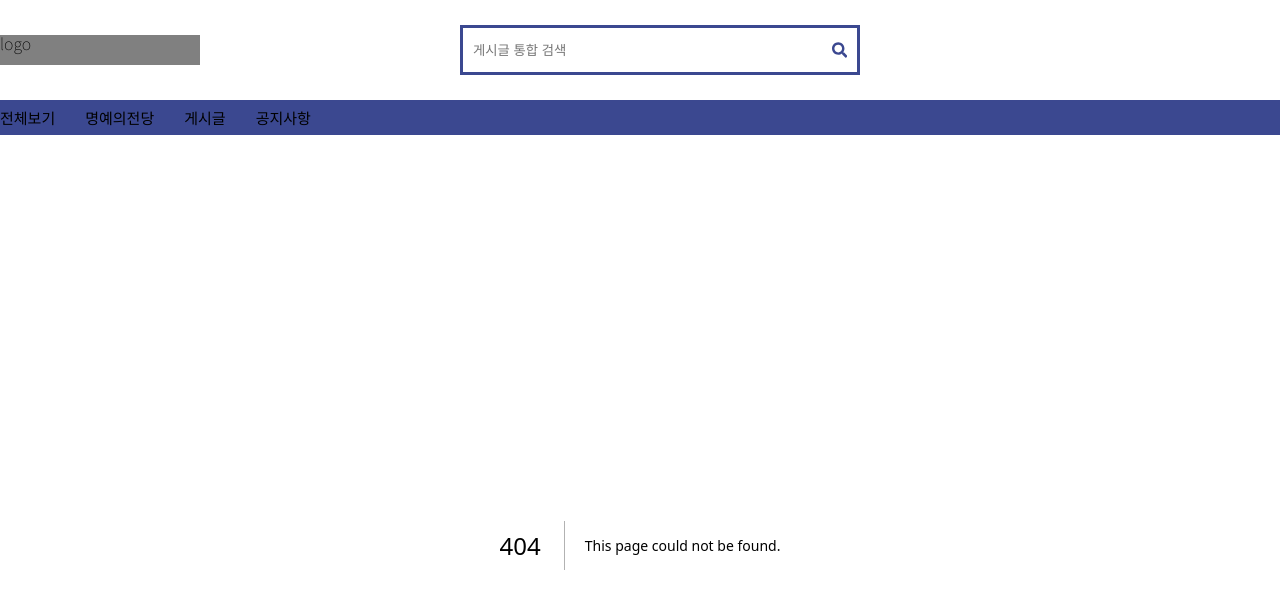
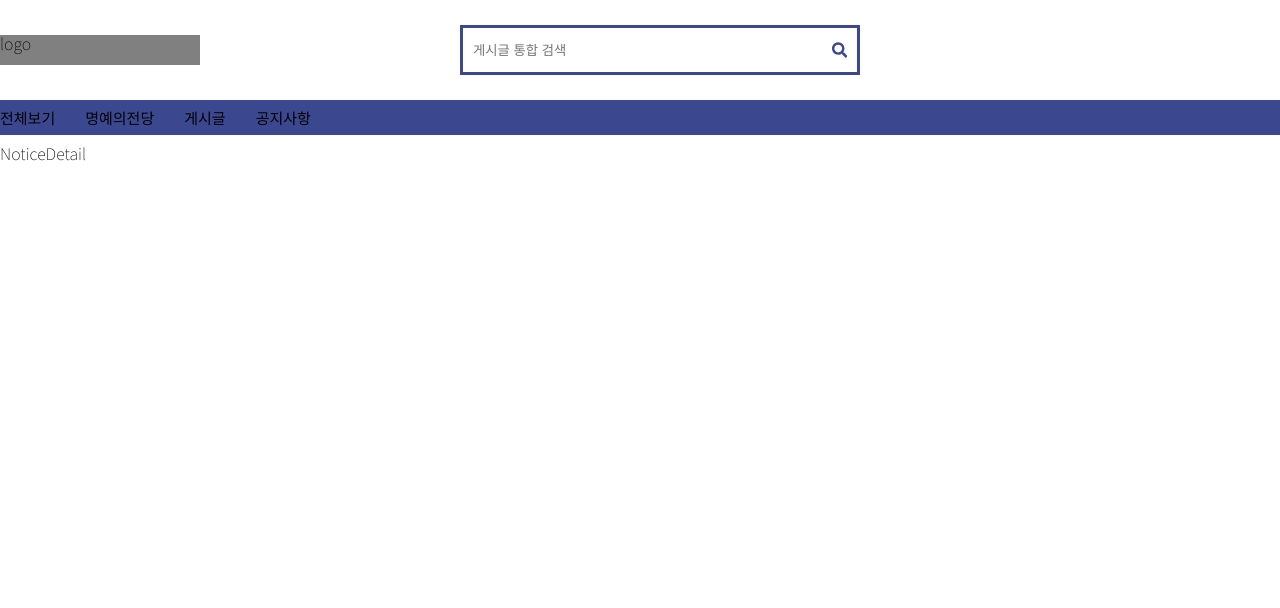
Before and after one commit to choigirang/phenomenon-community, a Next.js app in the folder frontend/: page /notice/1 in a window 1280 px wide. Before the commit this address had no page. Shown: the top 608 px of the page. Built offline with nearby package versions, Linux system fonts and the light colour scheme; no server answers.

Commit message:
feat: 개별 notice page

```diff
--- /dev/null
+++ b/frontend/pages/notice/[id].tsx
@@ -0,0 +1,20 @@
+import NoticeDetail from '@/components/Notice/NoticeDetail';
+import { useRouter } from 'next/router';
+import React, { useEffect, useState } from 'react';
+import styled from 'styled-components';
+
+export default function index() {
+  const [noticeNum, setNoticeNum] = useState<number | undefined>();
+  const router = useRouter();
+
+  useEffect(() => {
+    const id = Number(router.query.id);
+    setNoticeNum(id);
+  }, [router]);
+
+  return <Container>{noticeNum && <NoticeDetail id={noticeNum} />}</Container>;
+}
+
+const Container = styled.div`
+  width: 100%;
+`;
```
